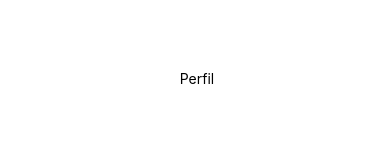
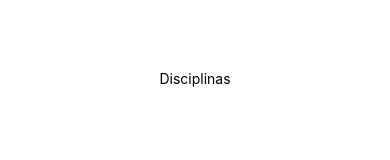
Before and after one commit to SFernandoS/Agenda-G3-App, a React Native app in the folder SuperAgenda/: screen /Disciplina in a window 390 px wide. Shown: the part 351-511 px from the top of the page. Built offline with nearby package versions, Linux system fonts and the light colour scheme.

Commit message:
Create Makefile

```diff
--- a/SuperAgenda/src/screens/Discipline/index.tsx
+++ b/SuperAgenda/src/screens/Discipline/index.tsx
@@ -6,7 +6,7 @@ import { StyleSheet, Text, View } from 'react-native';
 export default function Perfil() {
   return (
     <View style={styles.container}>
-      <Text> Perfil</Text>
+      <Text> Disciplinas </Text>
     </View>
   );
 }
```
Also changed, not shown: 1 other file (tests, documents, lock files or other folders).
